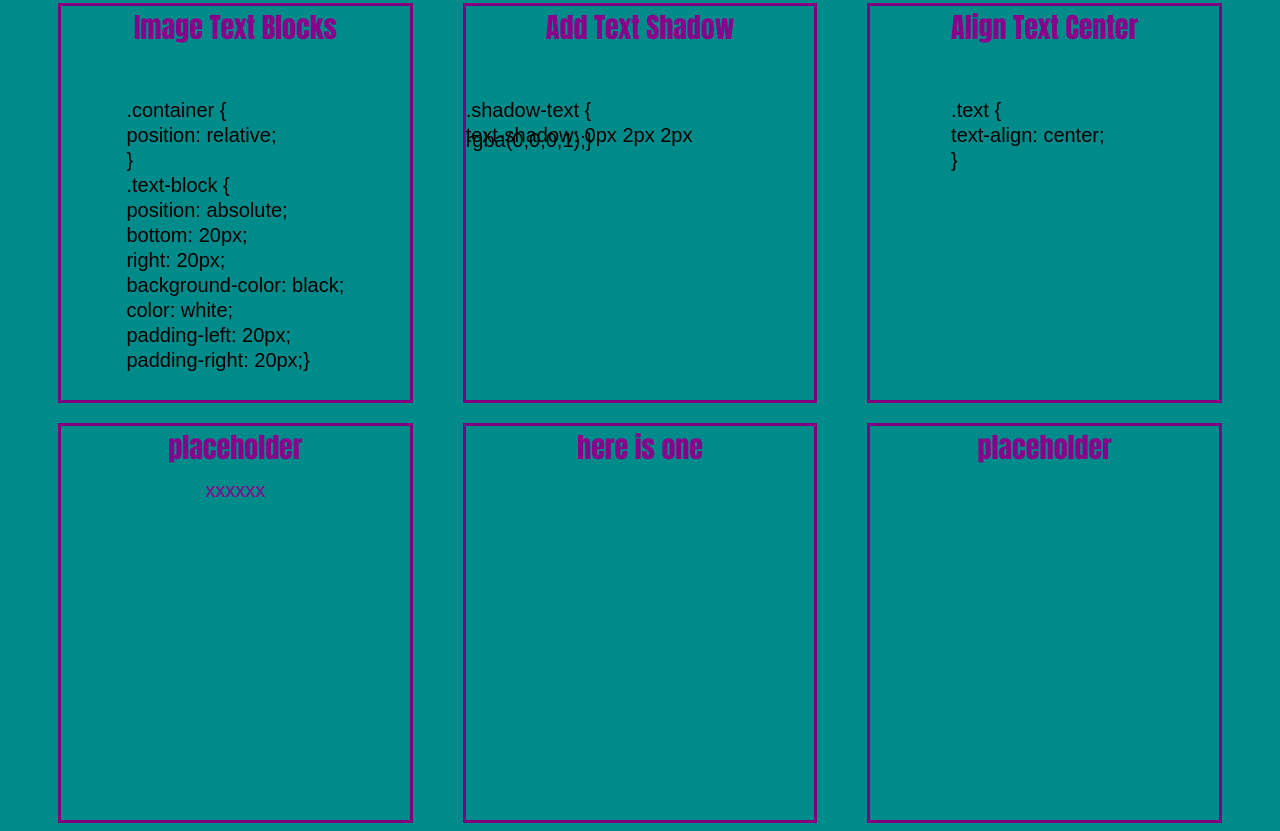
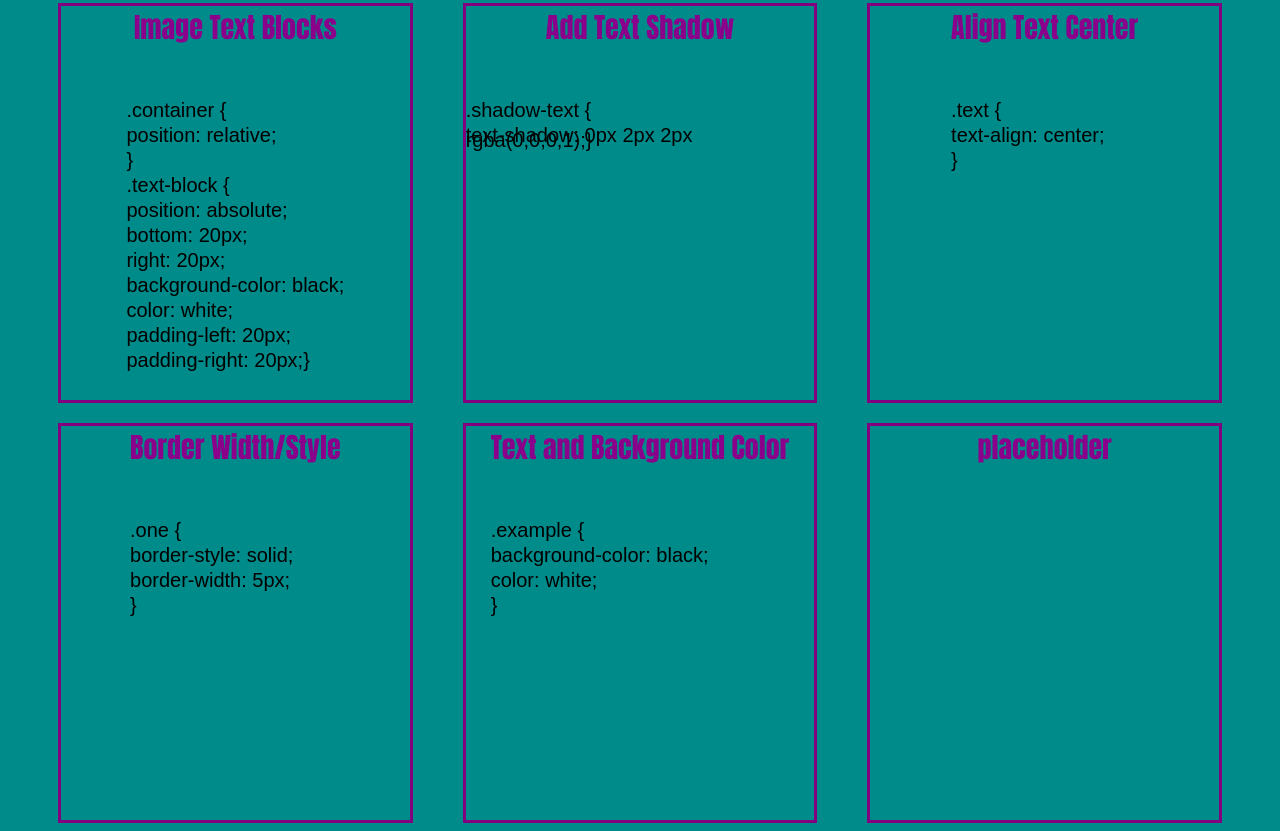
Before and after one commit to lauriefish22/CSS-project, a plain HTML site: page index.html in a window 1280 px wide. Shown: the part 507-1338 px from the top of the page. Drawn offline with Linux system fonts and the light colour scheme; files that its build step writes are made by us from their sources.

Commit message:
finished text for <p>

```diff
--- a/index.html
+++ b/index.html
@@ -46,15 +46,23 @@
             </div>
         </section>
             </div>
-     <div class="snippets2">
+            <div class="snippets-2">
         <section class="card" id="card1">
             <div>
-                <header class="title">placeholder</h1>
-                <p>xxxxxx</p>
+                <header class="title">Border Width/Style</header>
+                <p>.one {</p>
+                <p>border-style: solid;</p>
+                <p>border-width: 5px;</p>
+                <p>}</p>
             </div>
         </section>
         <section class="card" id="card2">
-            <header class="title">here is one</header>
+            <div>
+                <header class="title">Text and Background Color</header>
+                <p>.example {</p>
+                <p>background-color: black;</p>
+                <p>color: white;</p>
+                <p>}</p>
         </section>
         <section class="card">
                 <header class="title">placeholder</header>
--- a/style.css
+++ b/style.css
@@ -33,11 +33,13 @@ body {
 
 }
 
-.snippets2 {
+.snippets-2 {
     justify-content: center;
     margin-left: 50px;
     display: flex;
+    flex-wrap: wrap;
     margin-top: 20px;
+
 }
 header {
     font-family: Impact, Haettenschweiler, 'Arial Narrow Bold', sans-serif;
@@ -55,14 +57,11 @@ header {
     color: black;
 }
 
-
-
-
-
 p {
     font-family: Arial, Helvetica, sans-serif;
     font-size: 20px;
     line-height: 25%;
+    color: black;
 
 
 }
```
Lines whose indentation alone changed are shown as unchanged.
